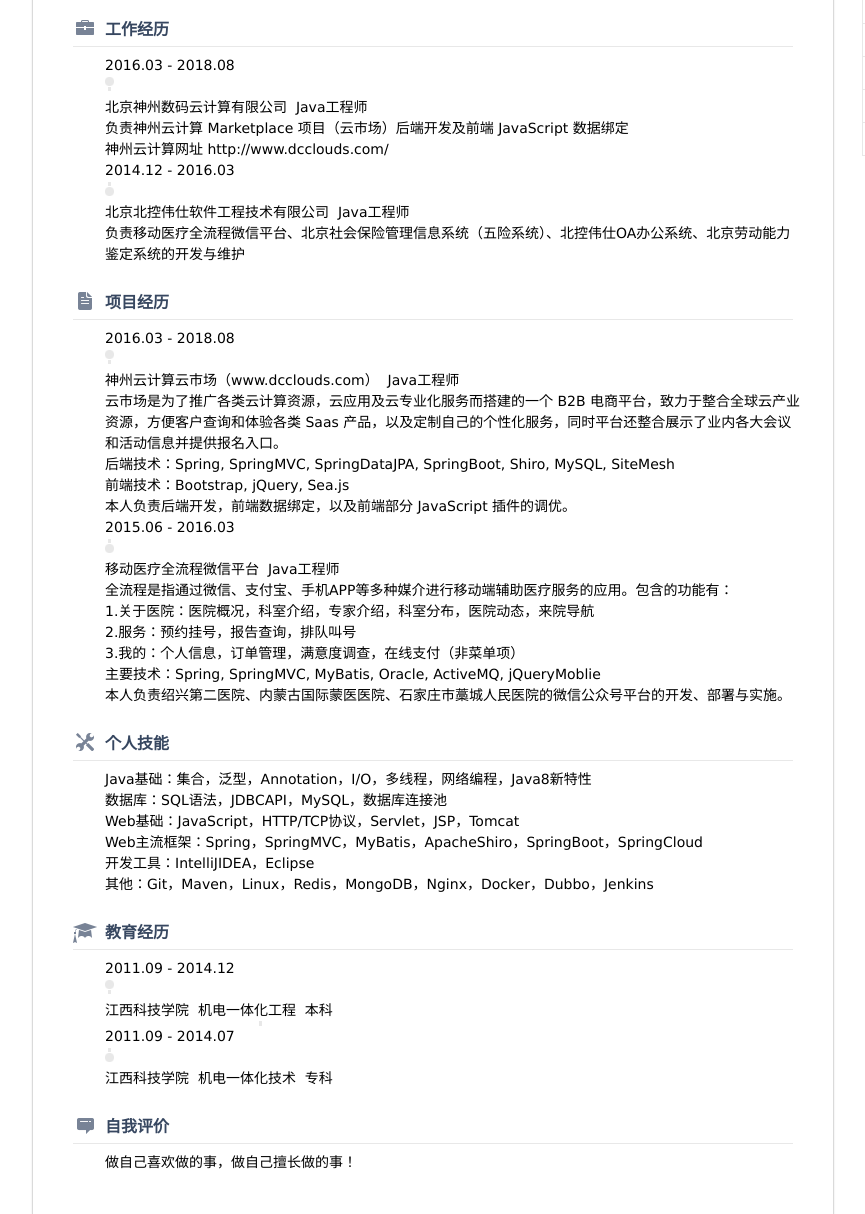
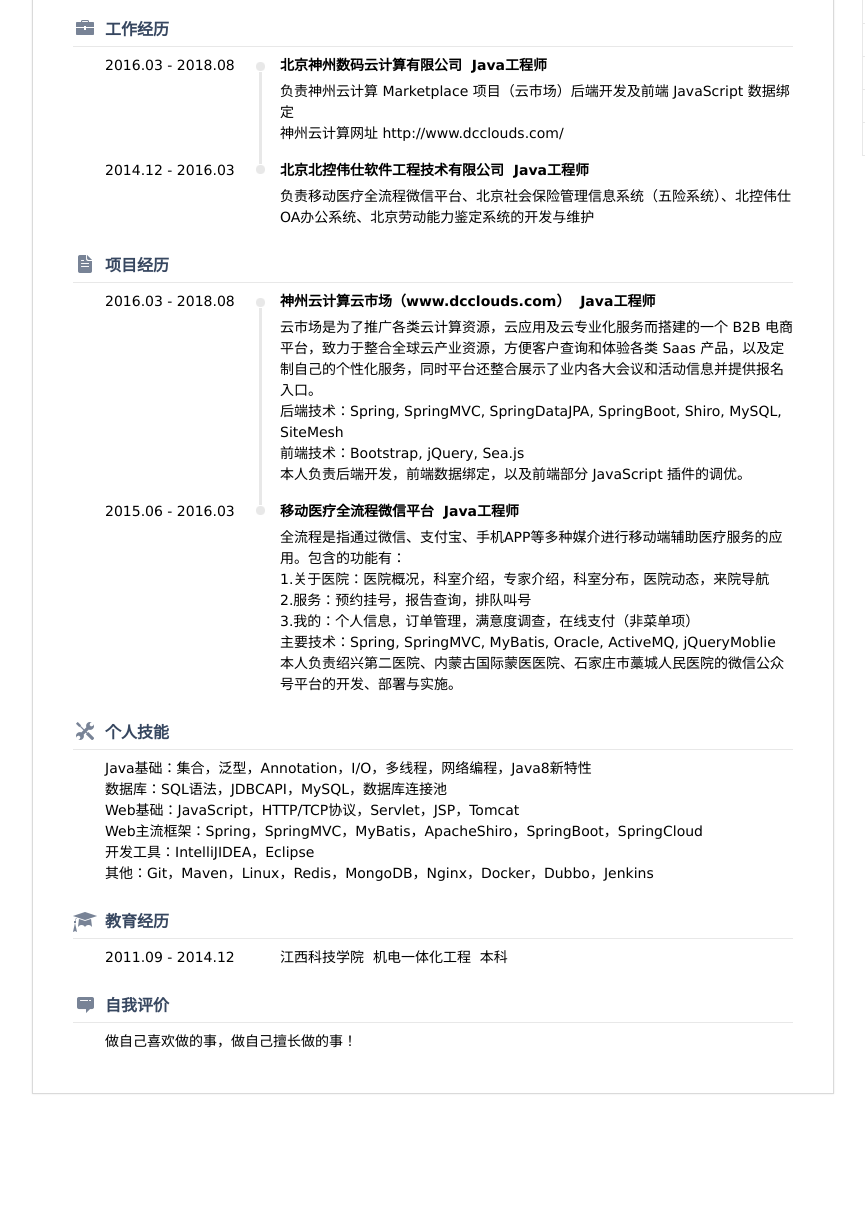
Before and after one commit to lihthub/resume, a plain HTML site: page index.html in a window 1280 px wide. Shown: the part 314-1528 px from the top of the page, without its empty margins (207-1072 px from the left). After the commit the page ends 1437 px from the top, so only its background shows below. Drawn offline with Linux system fonts and the light colour scheme.

Commit message:
修改 resume.js 优化加载效果

```diff
--- a/data/resume.json
+++ b/data/resume.json
@@ -54,13 +54,6 @@
 			"school" : "江西科技学院",
 			"major" : "机电一体化工程",
 			"degree" : "本科"
-		},
-		{
-			"form_date" : "2011.09",
-			"to_date" : "2014.07",
-			"school" : "江西科技学院",
-			"major" : "机电一体化技术",
-			"degree" : "专科"
 		}
 	],
 	"self_evaluation" : "做自己喜欢做的事，做自己擅长做的事！"
--- a/index.html
+++ b/index.html
@@ -13,14 +13,14 @@
 	<div class="container">
 		<div class="resume-wrap">
 			<div class="resume-head"></div>
-			<div class="resume-content">
-				<div class="profile" id="profile">
-					<!-- <div class="profile-photo"><img src="images/lihaitao.png"></div>
+			<div class="resume-content" id="resume-content">
+				<!-- <div class="profile">
+					<div class="profile-photo"><img src="images/lihaitao.png"></div>
 					<div class="basic-info">
 						<div class="full-name">李海涛</div>
 						<div><span>男&nbsp;&nbsp;</span><span>24&nbsp;&nbsp;</span><span>南京&nbsp;&nbsp;</span><span style="color:#bbb">|&nbsp;&nbsp;</span><span>本科&nbsp;&nbsp;</span><span>3年工作经验</span></div>
 						<div><i class="fa fa-mobile icon-color font-16px" aria-hidden="true"></i> <span>18701372660&nbsp;&nbsp;</span><i class="fa fa-envelope-o icon-color" aria-hidden="true"></i> <span>lihaitaomail@126.com&nbsp;&nbsp;</span><i class="fa fa-github icon-color" aria-hidden="true"></i> <span>https://github.com/lihthub</span></div>
-					</div> -->
+					</div>
 				</div>
 				<div class="details">
 					<div class="item">
@@ -28,8 +28,8 @@
 							<img src="images/ico_career_objective.png"><span>求职意向</span>
 						</div>
 						<div class="item-line"></div>
-						<div class="item-detail" id="career-objective">
-							<!-- Java工程师&nbsp;&nbsp;南京 -->
+						<div class="item-detail">
+							Java工程师&nbsp;&nbsp;南京
 						</div>
 					</div>
 					<div class="item">
@@ -37,8 +37,8 @@
 							<img src="images/ico_work_exp.png"><span>工作经历</span>
 						</div>
 						<div class="item-line"></div>
-						<div class="item-detail" id="work-exp">
-							<!-- <div class="exp">
+						<div class="item-detail">
+							<div class="exp">
 								<div class="date">2016.03&nbsp;-&nbsp;2018.08</div>
 								<div class="timeline-point"><img class="timeline-top-img" src="images/timeline_top.png"></div>
 								<div class="exp-title">北京神州数码云计算有限公司&nbsp;&nbsp;Java工程师</div>
@@ -57,7 +57,7 @@
 								<div class="timeline-right no-timeline">
 									负责移动医疗全流程微信平台、北京社会保险管理信息系统（五险系统）、北控伟仕OA办公系统、北京劳动能力鉴定系统的开发与维护
 								</div>
-							</div> -->
+							</div>
 						</div>
 					</div>
 					<div class="item">
@@ -65,8 +65,8 @@
 							<img src="images/ico_project_exp.png"><span>项目经历</span>
 						</div>
 						<div class="item-line"></div>
-						<div class="item-detail" id="project-exp">
-							<!-- <div class="exp">
+						<div class="item-detail">
+							<div class="exp">
 								<div class="date">2016.03&nbsp;-&nbsp;2018.08</div>
 								<div class="timeline-point"><img class="timeline-top-img" src="images/timeline_top.png"></div>
 								<div class="exp-title">神州云计算云市场（www.dcclouds.com）&nbsp;&nbsp;Java工程师</div>
@@ -93,7 +93,7 @@
 									主要技术：Spring, Spring MVC, MyBatis, Oracle, ActiveMQ, jQuery Moblie<br>
 									本人负责绍兴第二医院、内蒙古国际蒙医医院、石家庄市藁城人民医院的微信公众号平台的开发、部署与实施。
 								</div>
-							</div> -->
+							</div>
 						</div>
 					</div>
 					<div class="item">
@@ -101,13 +101,13 @@
 							<img src="images/ico_professional_skills.png"><span>个人技能</span>
 						</div>
 						<div class="item-line"></div>
-						<div class="item-detail" id="professional-skills">
-							<!-- Java基础：集合，泛型，Annotation，I/O，多线程，网络编程，Java8新特性<br>
+						<div class="item-detail">
+							Java基础：集合，泛型，Annotation，I/O，多线程，网络编程，Java8新特性<br>
 							数据库：SQL语法，JDBC API，MySQL，数据库连接池<br>
 							Web基础：JavaScript，HTTP/TCP协议，Servlet，JSP，Tomcat<br>
 							Web主流框架：Spring，Spring MVC，MyBatis，Apache Shiro，Spring Boot，Spring Cloud<br>
 							开发工具：IntelliJ IDEA，Eclipse<br>
-							其他：Git，Maven，Linux，Redis，MongoDB，Nginx，Docker，Dubbo，Jenkins -->
+							其他：Git，Maven，Linux，Redis，MongoDB，Nginx，Docker，Dubbo，Jenkins
 						</div>
 					</div>
 					<div class="item">
@@ -115,8 +115,8 @@
 							<img src="images/ico_edu_exp.png"><span>教育经历</span>
 						</div>
 						<div class="item-line"></div>
-						<div class="item-detail" id="edu-exp">
-							<!-- <div class="edu">
+						<div class="item-detail">
+							<div class="edu">
 								<div class="date">2011.09&nbsp;-&nbsp;2014.12</div>
 								<div class="timeline-point"><img class="timeline-top-img" src="images/timeline_top.png"></div>
 								<div class="edu-detail">江西科技学院&nbsp;&nbsp;机电一体化工程&nbsp;&nbsp;本科</div>
@@ -128,7 +128,7 @@
 								<div class="date">2011.09&nbsp;-&nbsp;2014.07</div>
 								<div class="timeline-point"><img class="timeline-bottom-img" src="images/timeline_bottom.png"></div>
 								<div class="edu-detail">江西科技学院&nbsp;&nbsp;机电一体化技术&nbsp;&nbsp;专科</div>
-							</div> -->
+							</div>
 						</div>
 					</div>
 					<div class="item">
@@ -136,11 +136,11 @@
 							<img src="images/ico_self_evaluation.png"><span>自我评价</span>
 						</div>
 						<div class="item-line"></div>
-						<div class="item-detail" id="self-evaluation">
-							<!-- 做自己喜欢做的事，做自己擅长做的事！ -->
+						<div class="item-detail">
+							做自己喜欢做的事，做自己擅长做的事！
 						</div>
 					</div>
-				</div>
+				</div> -->
 			</div>
 		</div>
 	</div>
--- a/js/resume.js
+++ b/js/resume.js
@@ -1,54 +1,52 @@
 $(function() {
 	$.getJSON("data/resume.json", function(result) {
-		$('#profile').html('<div class="profile-photo"><img src="' + result.profile_photo + '"></div><div class="basic-info"><div class="full-name">' + result.full_name + '</div><div><span>' + result.sex + '&nbsp;&nbsp;</span><span>' + result.age + '&nbsp;&nbsp;</span><span>' + result.city + '&nbsp;&nbsp;</span><span style="color:#bbb">|&nbsp;&nbsp;</span><span>' + result.highest_edu + '&nbsp;&nbsp;</span><span>' + result.work_years + '年工作经验</span></div><div><i class="fa fa-mobile icon-color font-16px" aria-hidden="true"></i> <span>' + result.phone + '&nbsp;&nbsp;</span><i class="fa fa-envelope-o icon-color" aria-hidden="true"></i> <span>' + result.email + '&nbsp;&nbsp;</span><i class="fa fa-github icon-color" aria-hidden="true"></i> <span>' + result.github + '</span></div></div>');
-		$('#career-objective').html(result.position_applied + '&nbsp;&nbsp;' + result.work_city);
-		$('#work-exp').html('');
+		var html = '<div class="profile"><div class="profile-photo"><img src="' + result.profile_photo + '"></div><div class="basic-info"><div class="full-name">' + result.full_name + '</div><div><span>' + result.sex + '&nbsp;&nbsp;</span><span>' + result.age + '&nbsp;&nbsp;</span><span>' + result.city + '&nbsp;&nbsp;</span><span style="color:#bbb">|&nbsp;&nbsp;</span><span>' + result.highest_edu + '&nbsp;&nbsp;</span><span>' + result.work_years + '年工作经验</span></div><div><i class="fa fa-mobile icon-color font-16px" aria-hidden="true"></i> <span>' + result.phone + '&nbsp;&nbsp;</span><i class="fa fa-envelope-o icon-color" aria-hidden="true"></i> <span>' + result.email + '&nbsp;&nbsp;</span><i class="fa fa-github icon-color" aria-hidden="true"></i> <span>' + result.github + '</span></div></div></div><div class="details"><div class="item"><div class="item-title"><img src="images/ico_career_objective.png"><span>求职意向</span></div><div class="item-line"></div><div class="item-detail">' + result.position_applied + '&nbsp;&nbsp;' + result.work_city + '</div></div><div class="item"><div class="item-title"><img src="images/ico_work_exp.png"><span>工作经历</span></div><div class="item-line"></div><div class="item-detail">';
 		var workExp = result.work_exp;
 		for (var i in workExp) {
-			$('#work-exp').append('<div class="exp"><div class="date">' + workExp[i].form_date + '&nbsp;-&nbsp;' + workExp[i].to_date + '</div><div class="timeline-point">');
+			html += '<div class="exp"><div class="date">' + workExp[i].form_date + '&nbsp;-&nbsp;' + workExp[i].to_date + '</div><div class="timeline-point">';
 			if (workExp.length > 1 && i == 0) {
-				$('#work-exp').append('<img class="timeline-top-img" src="images/timeline_top.png">');
+				html += '<img class="timeline-top-img" src="images/timeline_top.png">';
 			} else if (workExp.length > 1 && i == workExp.length - 1) {
-				$('#work-exp').append('<img class="timeline-bottom-img" src="images/timeline_bottom.png">');
+				html += '<img class="timeline-bottom-img" src="images/timeline_bottom.png">';
 			}
-			$('#work-exp').append('</div><div class="exp-title">' + workExp[i].company + '&nbsp;&nbsp;' + workExp[i].position + '</div></div><div class="timeline">');
+			html += '</div><div class="exp-title">' + workExp[i].company + '&nbsp;&nbsp;' + workExp[i].position + '</div></div>';
 			if (workExp.length > 1 && i != workExp.length - 1) {
-				$('#work-exp').append('<div class="timeline-right has-timeline">' + workExp[i].description + '</div></div>');
+				html += '<div class="timeline"><div class="timeline-right has-timeline">' + workExp[i].description + '</div></div>';
 			} else {
-				$('#work-exp').append('<div class="timeline-right no-timeline">' + workExp[i].description + '</div></div>');
+				html += '<div class="timeline"><div class="timeline-right no-timeline">' + workExp[i].description + '</div></div>';
 			}
 		}
-		$('#project-exp').html('');
+		html += '</div></div><div class="item"><div class="item-title"><img src="images/ico_project_exp.png"><span>项目经历</span></div><div class="item-line"></div><div class="item-detail">';
 		var projectExp = result.project_exp;
 		for (var i in projectExp) {
-			$('#project-exp').append('<div class="exp"><div class="date">' + projectExp[i].form_date + '&nbsp;-&nbsp;' + projectExp[i].to_date + '</div><div class="timeline-point">');
+			html += '<div class="exp"><div class="date">' + projectExp[i].form_date + '&nbsp;-&nbsp;' + projectExp[i].to_date + '</div><div class="timeline-point">';
 			if (projectExp.length > 1 && i == 0) {
-				$('#project-exp').append('<img class="timeline-top-img" src="images/timeline_top.png">');
+				html += '<img class="timeline-top-img" src="images/timeline_top.png">';
 			} else if (projectExp.length > 1 && i == projectExp.length - 1) {
-				$('#project-exp').append('<img class="timeline-bottom-img" src="images/timeline_bottom.png">');
+				html += '<img class="timeline-bottom-img" src="images/timeline_bottom.png">';
 			}
-			$('#project-exp').append('</div><div class="exp-title">' + projectExp[i].project_name + '&nbsp;&nbsp;' + projectExp[i].position + '</div></div><div class="timeline">');
+			html += '</div><div class="exp-title">' + projectExp[i].project_name + '&nbsp;&nbsp;' + projectExp[i].position + '</div></div>';
 			if (projectExp.length > 1 && i != projectExp.length - 1) {
-				$('#project-exp').append('<div class="timeline-right has-timeline">' + projectExp[i].description + '</div></div>');
+				html += '<div class="timeline"><div class="timeline-right has-timeline">' + projectExp[i].description + '</div></div>';
 			} else {
-				$('#project-exp').append('<div class="timeline-right no-timeline">' + projectExp[i].description + '</div></div>');
+				html += '<div class="timeline"><div class="timeline-right no-timeline">' + projectExp[i].description + '</div></div>';
 			}
 		}
-		$('#professional-skills').html(result.professional_skills);
-		$('#edu-exp').html('');
+		html += '</div></div><div class="item"><div class="item-title"><img src="images/ico_professional_skills.png"><span>个人技能</span></div><div class="item-line"></div><div class="item-detail">' + result.professional_skills + '</div></div><div class="item"><div class="item-title"><img src="images/ico_edu_exp.png"><span>教育经历</span></div><div class="item-line"></div><div class="item-detail">';
 		var eduExp = result.edu_exp;
 		for (var i in eduExp) {
-			$('#edu-exp').append('<div class="edu"><div class="date">' + eduExp[i].form_date + '&nbsp;-&nbsp;' + eduExp[i].to_date + '</div><div class="timeline-point">');
+			html += '<div class="edu"><div class="date">' + eduExp[i].form_date + '&nbsp;-&nbsp;' + eduExp[i].to_date + '</div><div class="timeline-point">';
 			if (eduExp.length > 1 && i == 0) {
-				$('#edu-exp').append('<img class="timeline-top-img" src="images/timeline_top.png">');
+				html += '<img class="timeline-top-img" src="images/timeline_top.png">';
 			} else if (eduExp.length > 1 && i == eduExp.length - 1) {
-				$('#edu-exp').append('<img class="timeline-bottom-img" src="images/timeline_bottom.png">');
+				html += '<img class="timeline-bottom-img" src="images/timeline_bottom.png">';
 			}
-			$('#edu-exp').append('</div><div class="edu-detail">' + eduExp[i].school + '&nbsp;&nbsp;' + eduExp[i].major + '&nbsp;&nbsp;' + eduExp[i].degree + '</div></div>');
+			html += '</div><div class="edu-detail">' + eduExp[i].school + '&nbsp;&nbsp;' + eduExp[i].major + '&nbsp;&nbsp;' + eduExp[i].degree + '</div></div>';
 			if (eduExp.length > 1 && i != eduExp.length - 1) {
-				$('#edu-exp').append('<div class="timeline"><div class="timeline-right space-timeline"></div></div>');
+				html += '<div class="timeline"><div class="timeline-right space-timeline"></div></div>';
 			}
 		}
-		$('#self-evaluation').html(result.self_evaluation);
+		html += '</div></div><div class="item"><div class="item-title"><img src="images/ico_self_evaluation.png"><span>自我评价</span></div><div class="item-line"></div><div class="item-detail">' + result.self_evaluation + '</div></div></div>';
+		$('#resume-content').html(html);
 	});
 });
```
